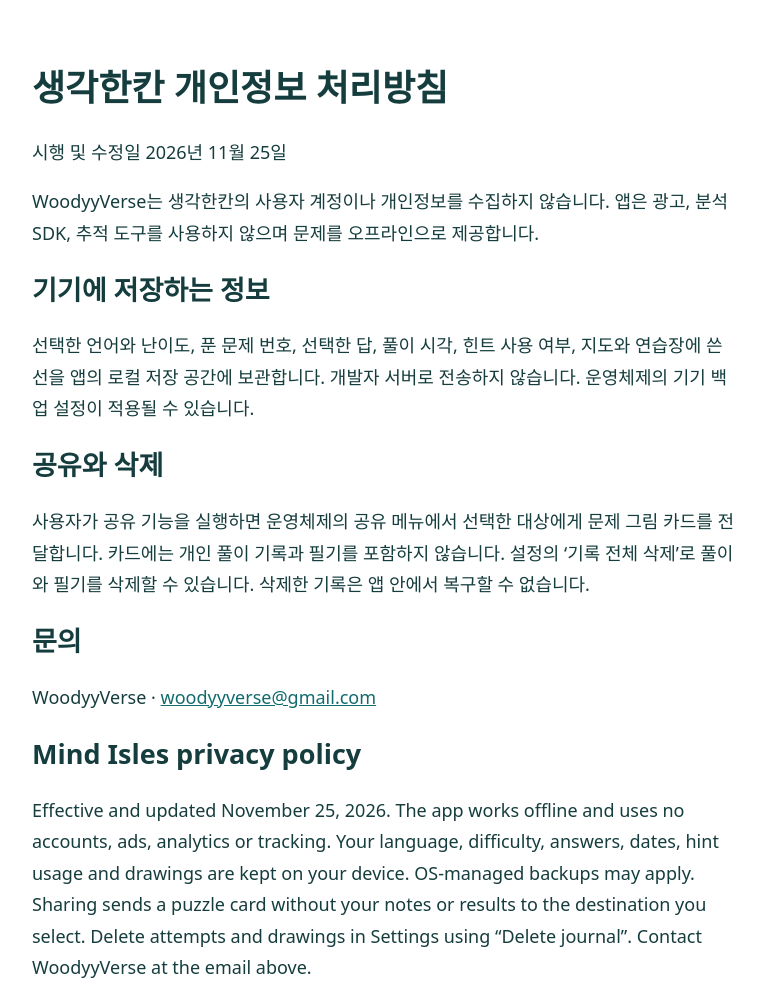
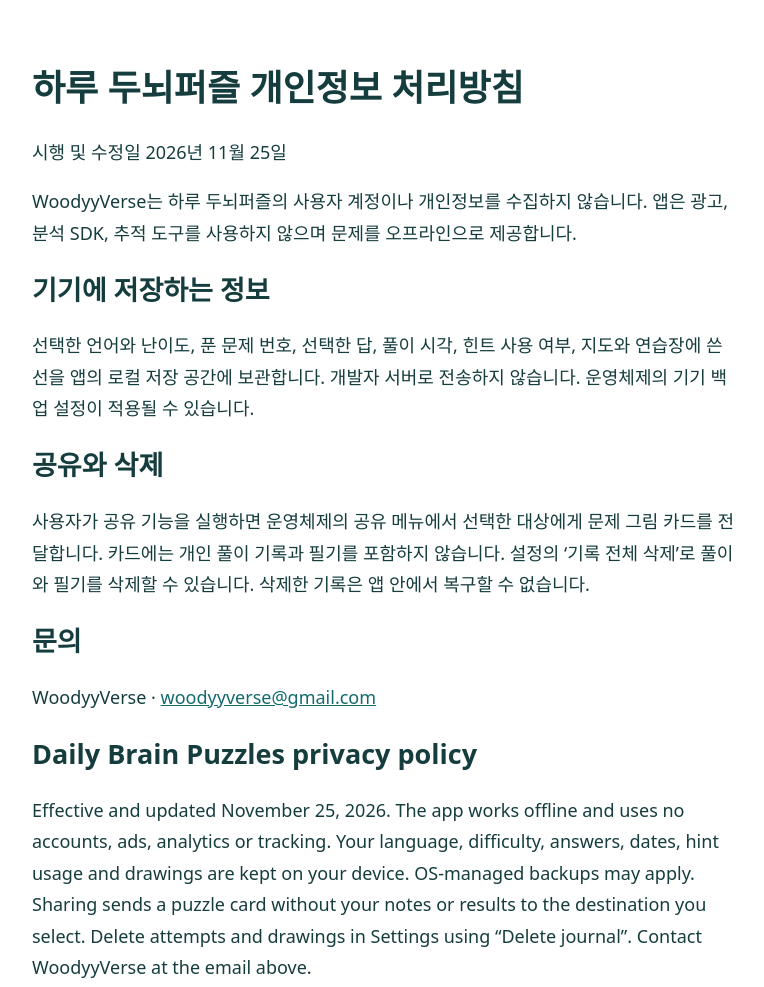
Before and after one commit to MrWoodyPark/BrainExercise-privacy, a plain HTML site: page index.html in a window 1280 px wide. Shown: the whole page, without its empty margins (256-1020 px from the left). Drawn offline with Linux system fonts and the light colour scheme.

Commit message:
Rename app to Daily Brain Puzzles in privacy policy

```diff
--- a/index.html
+++ b/index.html
@@ -1,10 +1,10 @@
 <!doctype html>
 <html lang="ko"><meta charset="utf-8"><meta name="viewport" content="width=device-width,initial-scale=1">
-<title>생각한칸 · 개인정보 처리방침</title>
+<title>하루 두뇌퍼즐 · 개인정보 처리방침</title>
 <style>body{font:18px/1.75 system-ui,sans-serif;max-width:44rem;margin:4rem auto;padding:0 1.5rem;color:#163d3e}h1,h2{line-height:1.35}a{color:#126b6c}</style>
-<h1>생각한칸 개인정보 처리방침</h1><p>시행 및 수정일 2026년 11월 25일</p>
-<p>WoodyyVerse는 생각한칸의 사용자 계정이나 개인정보를 수집하지 않습니다. 앱은 광고, 분석 SDK, 추적 도구를 사용하지 않으며 문제를 오프라인으로 제공합니다.</p>
+<h1>하루 두뇌퍼즐 개인정보 처리방침</h1><p>시행 및 수정일 2026년 11월 25일</p>
+<p>WoodyyVerse는 하루 두뇌퍼즐의 사용자 계정이나 개인정보를 수집하지 않습니다. 앱은 광고, 분석 SDK, 추적 도구를 사용하지 않으며 문제를 오프라인으로 제공합니다.</p>
 <h2>기기에 저장하는 정보</h2><p>선택한 언어와 난이도, 푼 문제 번호, 선택한 답, 풀이 시각, 힌트 사용 여부, 지도와 연습장에 쓴 선을 앱의 로컬 저장 공간에 보관합니다. 개발자 서버로 전송하지 않습니다. 운영체제의 기기 백업 설정이 적용될 수 있습니다.</p>
 <h2>공유와 삭제</h2><p>사용자가 공유 기능을 실행하면 운영체제의 공유 메뉴에서 선택한 대상에게 문제 그림 카드를 전달합니다. 카드에는 개인 풀이 기록과 필기를 포함하지 않습니다. 설정의 ‘기록 전체 삭제’로 풀이와 필기를 삭제할 수 있습니다. 삭제한 기록은 앱 안에서 복구할 수 없습니다.</p>
 <h2>문의</h2><p>WoodyyVerse · <a href="mailto:woodyyverse@gmail.com">woodyyverse@gmail.com</a></p>
-<section lang="en"><h2>Mind Isles privacy policy</h2><p>Effective and updated November 25, 2026. The app works offline and uses no accounts, ads, analytics or tracking. Your language, difficulty, answers, dates, hint usage and drawings are kept on your device. OS-managed backups may apply. Sharing sends a puzzle card without your notes or results to the destination you select. Delete attempts and drawings in Settings using “Delete journal”. Contact WoodyyVerse at the email above.</p></section></html>
+<section lang="en"><h2>Daily Brain Puzzles privacy policy</h2><p>Effective and updated November 25, 2026. The app works offline and uses no accounts, ads, analytics or tracking. Your language, difficulty, answers, dates, hint usage and drawings are kept on your device. OS-managed backups may apply. Sharing sends a puzzle card without your notes or results to the destination you select. Delete attempts and drawings in Settings using “Delete journal”. Contact WoodyyVerse at the email above.</p></section></html>
```
